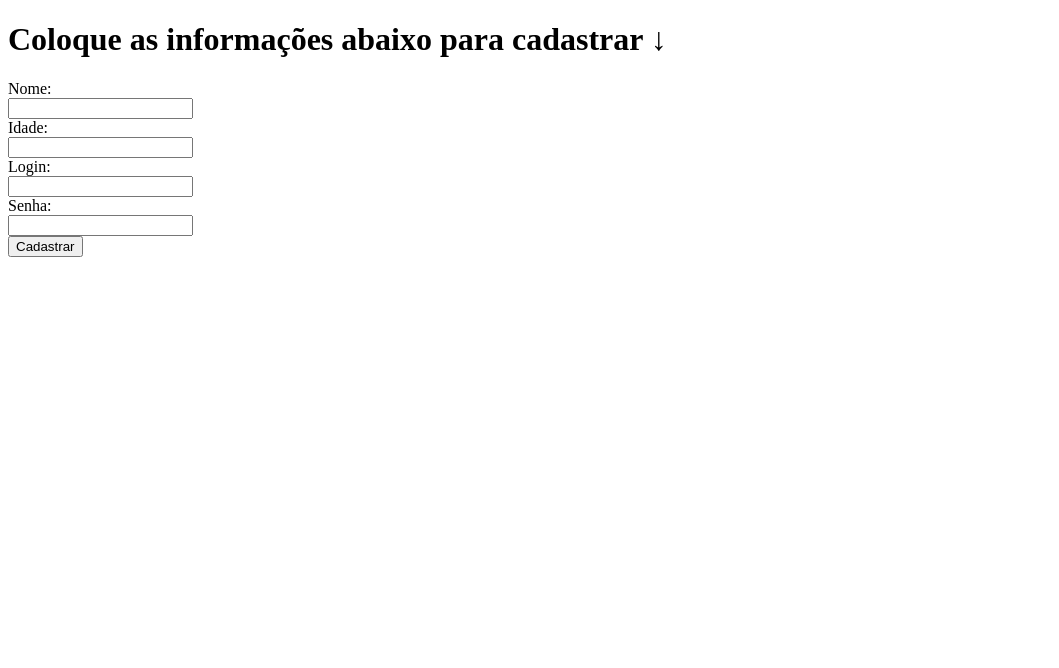
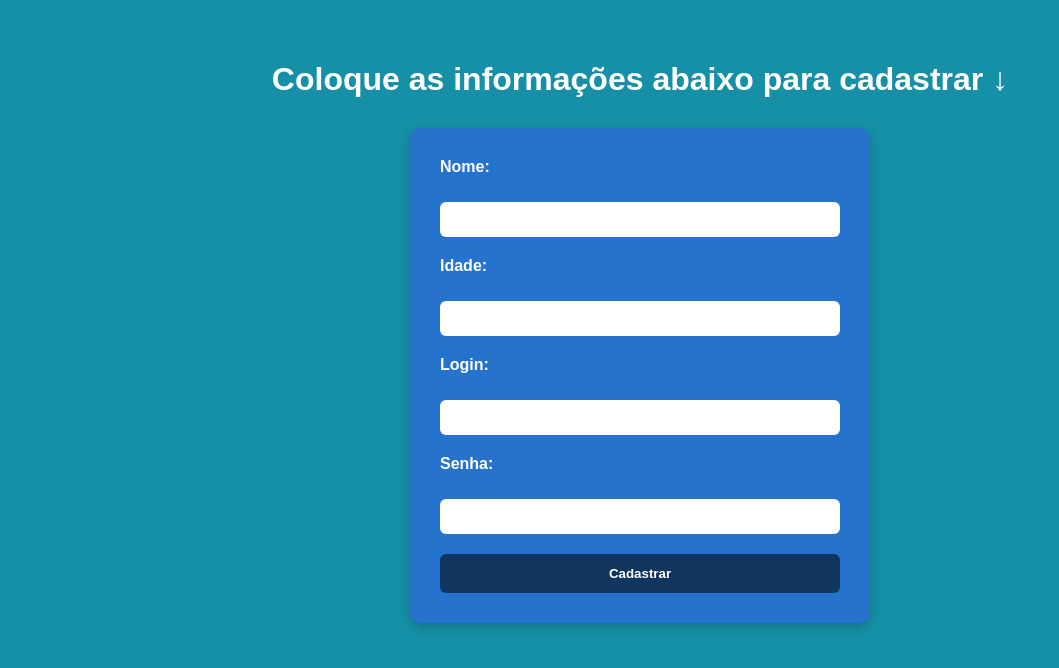
Before and after one commit to LoboCamisa10/quizdb, a PHP site: page /cadastrar.php in a window 1280 px wide. Shown: the top 668 px of the page, without its empty margins (0-1059 px from the left). Run offline with PHP 8.4, Linux system fonts and the light colour scheme.

Commit message:
Estilizando o cadastrar.php

```diff
--- a/cadastrar.php
+++ b/cadastrar.php
@@ -41,7 +41,8 @@
 <head>
     <meta charset="UTF-8">
     <meta name="viewport" content="width=device-width, initial-scale=1.0">
-    <title>Trivia Filmes</title>
+    <title>TriGlobal Cadastre-se</title>
+    <link rel="stylesheet" href="styles/style-cadastrar.css">
 </head>
 
 <body>
--- /dev/null
+++ b/styles/style-cadastrar.css
@@ -0,0 +1,57 @@
+/* style.css */
+
+body {
+    background-color: #1690a7; /* Bootstrap Blue */
+    font-family: Arial, sans-serif;
+    color: #fff;
+    display: flex;
+    flex-direction: column;
+    align-items: center;
+    padding: 40px;
+    margin: 0;
+}
+
+h1 {
+    margin-bottom: 30px;
+    text-align: center;
+}
+
+form {
+    background-color: #2573cc;
+    padding: 30px;
+    border-radius: 10px;
+    box-shadow: 0 4px 12px rgba(0, 0, 0, 0.2);
+    width: 100%;
+    max-width: 400px;
+}
+
+label {
+    display: block;
+    margin-bottom: 8px;
+    font-weight: bold;
+}
+
+input[type="text"],
+input[type="number"],
+input[type="password"] {
+    width: 95%;
+    padding: 10px;
+    border: none;
+    border-radius: 6px;
+    margin-bottom: 20px;
+}
+
+input[type="submit"] {
+    width: 100%;
+    padding: 12px;
+    background-color: #0b2744cb;
+    border: none;
+    border-radius: 6px;
+    color: #ffffff;
+    font-weight: bold;
+    cursor: pointer;
+}
+
+input[type="submit"]:hover {
+    background-color: #00409994;
+}
--- a/styles/style-questions.css
+++ b/styles/style-questions.css
@@ -104,8 +104,7 @@ main {
     flex-direction: column;
     justify-content: center;
     align-items: center;
-    margin-top: 50px; /* Adjust this value based on your header height */
-
+    margin-top: 10px; /* Adjust this value based on your header height */
 }
 
 .quiz-container {
--- a/upload.php
+++ b/upload.php
@@ -25,3 +25,6 @@ if (isset($_FILES["profile-photo"]) && $_FILES["profile-photo"]["error"] == 0) {
         echo "Nenhuma imagem enviada ou erro no envio.";
     }
     ?>
+
+</body>
+</html>
```
Also changed, not shown: question.php (+2 -15 lines). Lines whose indentation alone changed are shown as unchanged.
